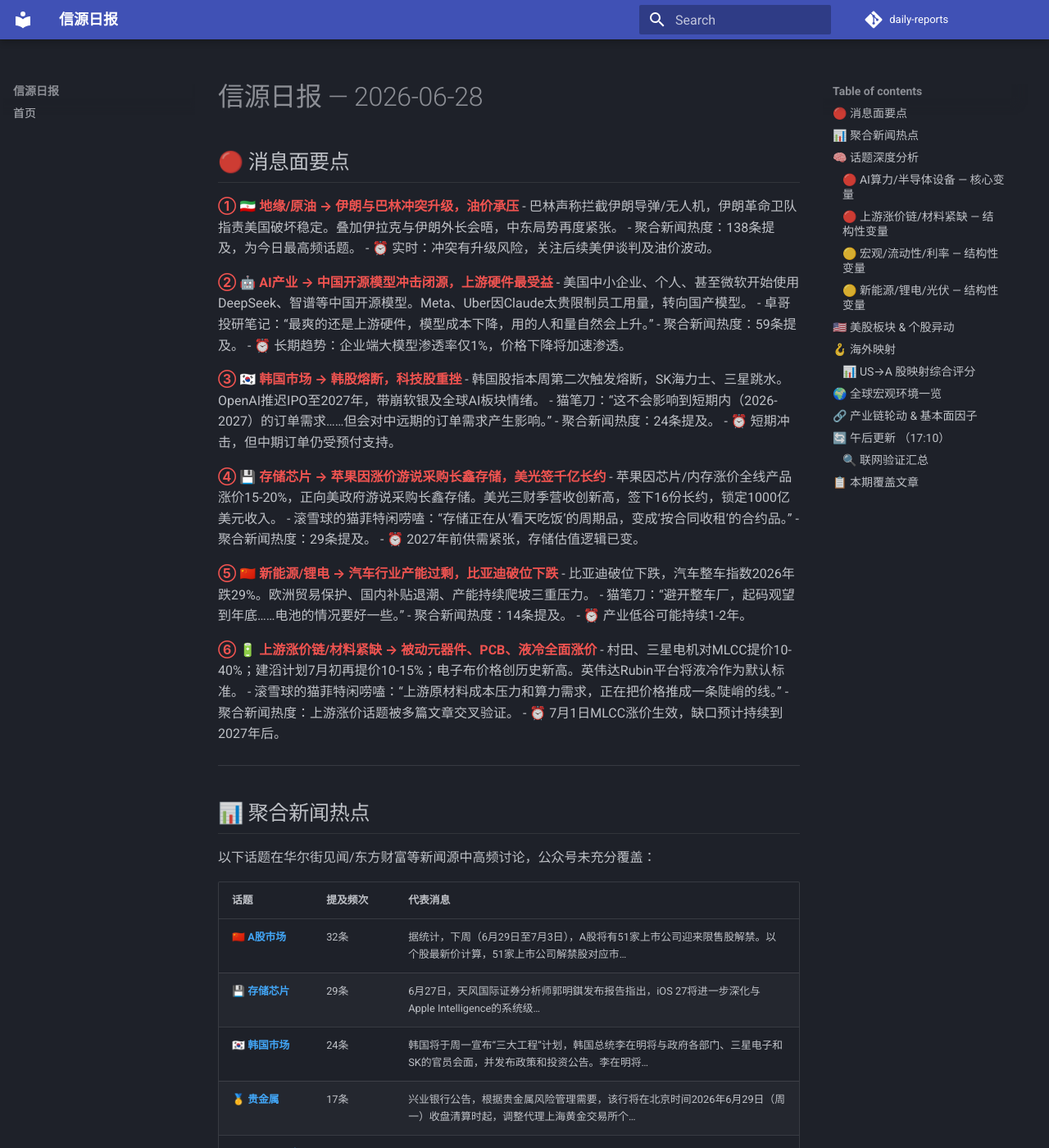
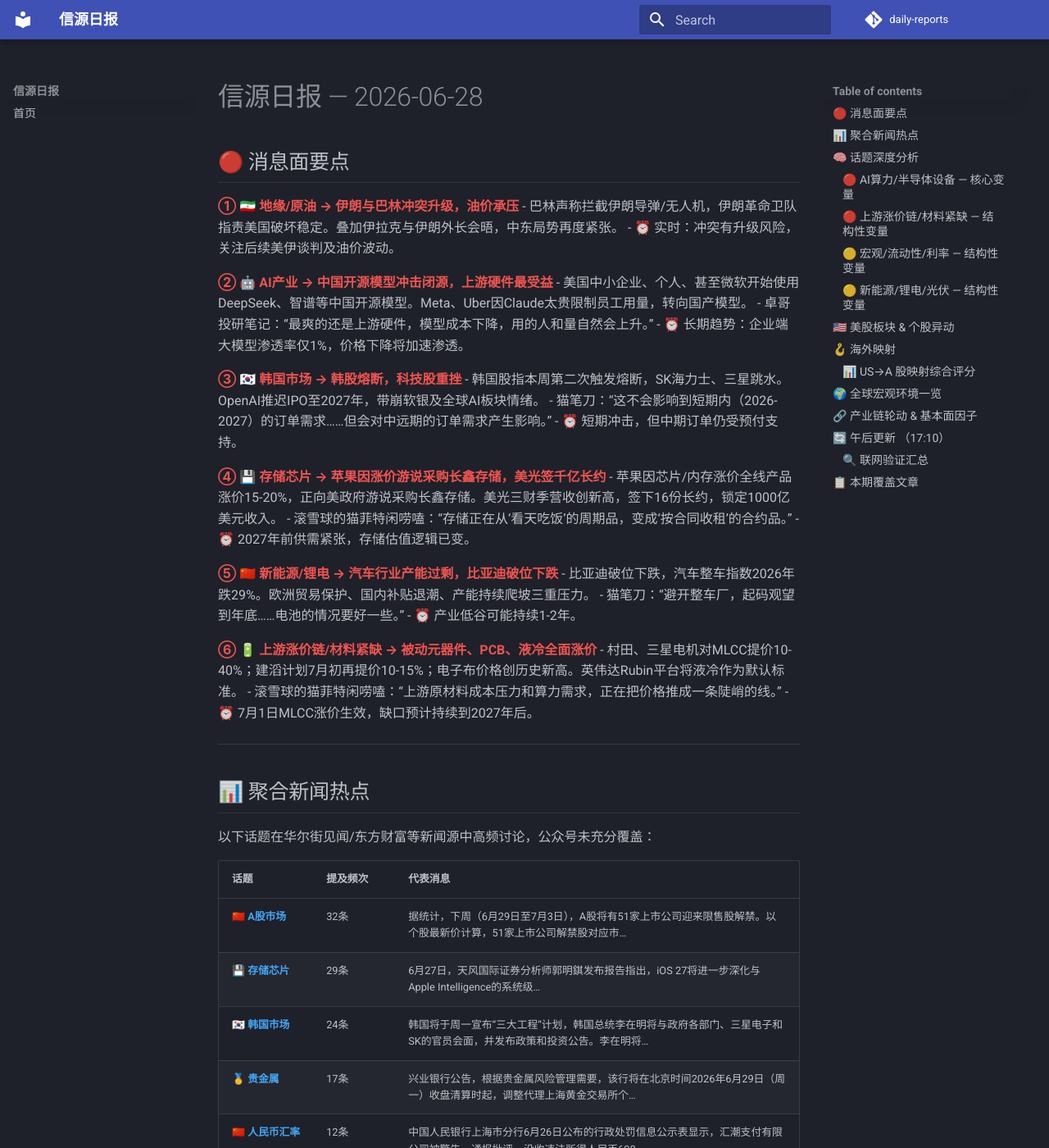
Before and after one commit to xiao-panpan729/daily-reports, an MkDocs documentation site: the page built from docs/2026-06-28.md, in a window 1280 px wide and 1400 px high. Shown: the whole window at 82% size. Built offline with MkDocs 1.6.1 and Material for MkDocs 9.7.7, drawn with Linux system fonts in a browser that asks for light colours; comment, search, counter and statistics services are not loaded.

Commit message:
fix 2026-06-28 format: remove 聚合新闻热度 from 消息面要点

```diff
--- a/docs/2026-06-28.md
+++ b/docs/2026-06-28.md
@@ -4,37 +4,31 @@
 
 **① 🇮🇷 地缘/原油 → 伊朗与巴林冲突升级，油价承压**
 - 巴林声称拦截伊朗导弹/无人机，伊朗革命卫队指责美国破坏稳定。叠加伊拉克与伊朗外长会晤，中东局势再度紧张。
-- 聚合新闻热度：138条提及，为今日最高频话题。
 - ⏰ 实时：冲突有升级风险，关注后续美伊谈判及油价波动。
 
 **② 🤖 AI产业 → 中国开源模型冲击闭源，上游硬件最受益**
 - 美国中小企业、个人、甚至微软开始使用DeepSeek、智谱等中国开源模型。Meta、Uber因Claude太贵限制员工用量，转向国产模型。
 - 卓哥投研笔记：“最爽的还是上游硬件，模型成本下降，用的人和量自然会上升。”
-- 聚合新闻热度：59条提及。
 - ⏰ 长期趋势：企业端大模型渗透率仅1%，价格下降将加速渗透。
 
 **③ 🇰🇷 韩国市场 → 韩股熔断，科技股重挫**
 - 韩国股指本周第二次触发熔断，SK海力士、三星跳水。OpenAI推迟IPO至2027年，带崩软银及全球AI板块情绪。
 - 猫笔刀：“这不会影响到短期内（2026-2027）的订单需求……但会对中远期的订单需求产生影响。”
-- 聚合新闻热度：24条提及。
 - ⏰ 短期冲击，但中期订单仍受预付支持。
 
 **④ 💾 存储芯片 → 苹果因涨价游说采购长鑫存储，美光签千亿长约**
 - 苹果因芯片/内存涨价全线产品涨价15-20%，正向美政府游说采购长鑫存储。美光三财季营收创新高，签下16份长约，锁定1000亿美元收入。
 - 滚雪球的猫菲特闲唠嗑：“存储正在从‘看天吃饭’的周期品，变成‘按合同收租’的合约品。”
-- 聚合新闻热度：29条提及。
 - ⏰ 2027年前供需紧张，存储估值逻辑已变。
 
 **⑤ 🇨🇳 新能源/锂电 → 汽车行业产能过剩，比亚迪破位下跌**
 - 比亚迪破位下跌，汽车整车指数2026年跌29%。欧洲贸易保护、国内补贴退潮、产能持续爬坡三重压力。
 - 猫笔刀：“避开整车厂，起码观望到年底……电池的情况要好一些。”
-- 聚合新闻热度：14条提及。
 - ⏰ 产业低谷可能持续1-2年。
 
 **⑥ 🔋 上游涨价链/材料紧缺 → 被动元器件、PCB、液冷全面涨价**
 - 村田、三星电机对MLCC提价10-40%；建滔计划7月初再提价10-15%；电子布价格创历史新高。英伟达Rubin平台将液冷作为默认标准。
 - 滚雪球的猫菲特闲唠嗑：“上游原材料成本压力和算力需求，正在把价格推成一条陡峭的线。”
-- 聚合新闻热度：上游涨价话题被多篇文章交叉验证。
 - ⏰ 7月1日MLCC涨价生效，缺口预计持续到2027年后。
 
 
```
